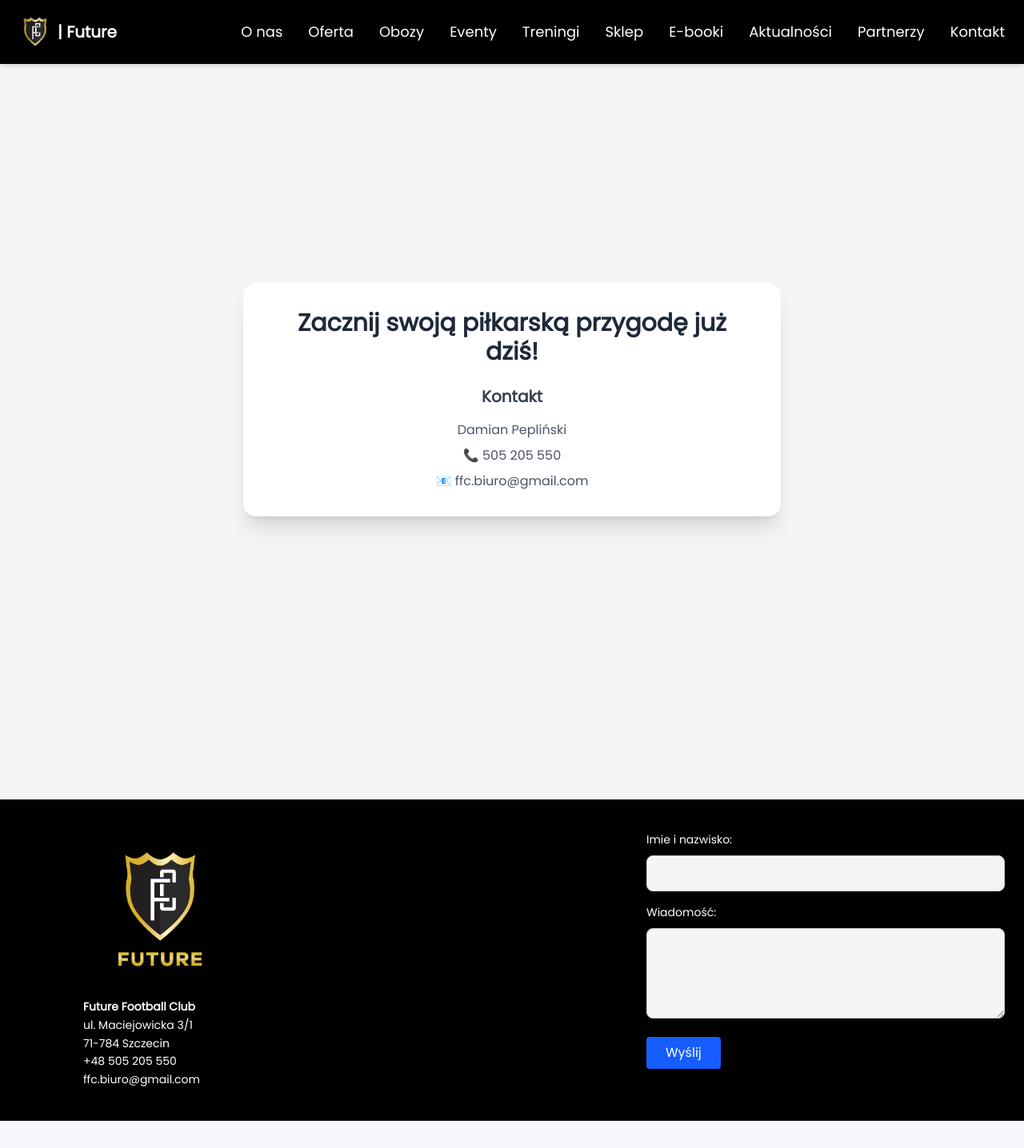
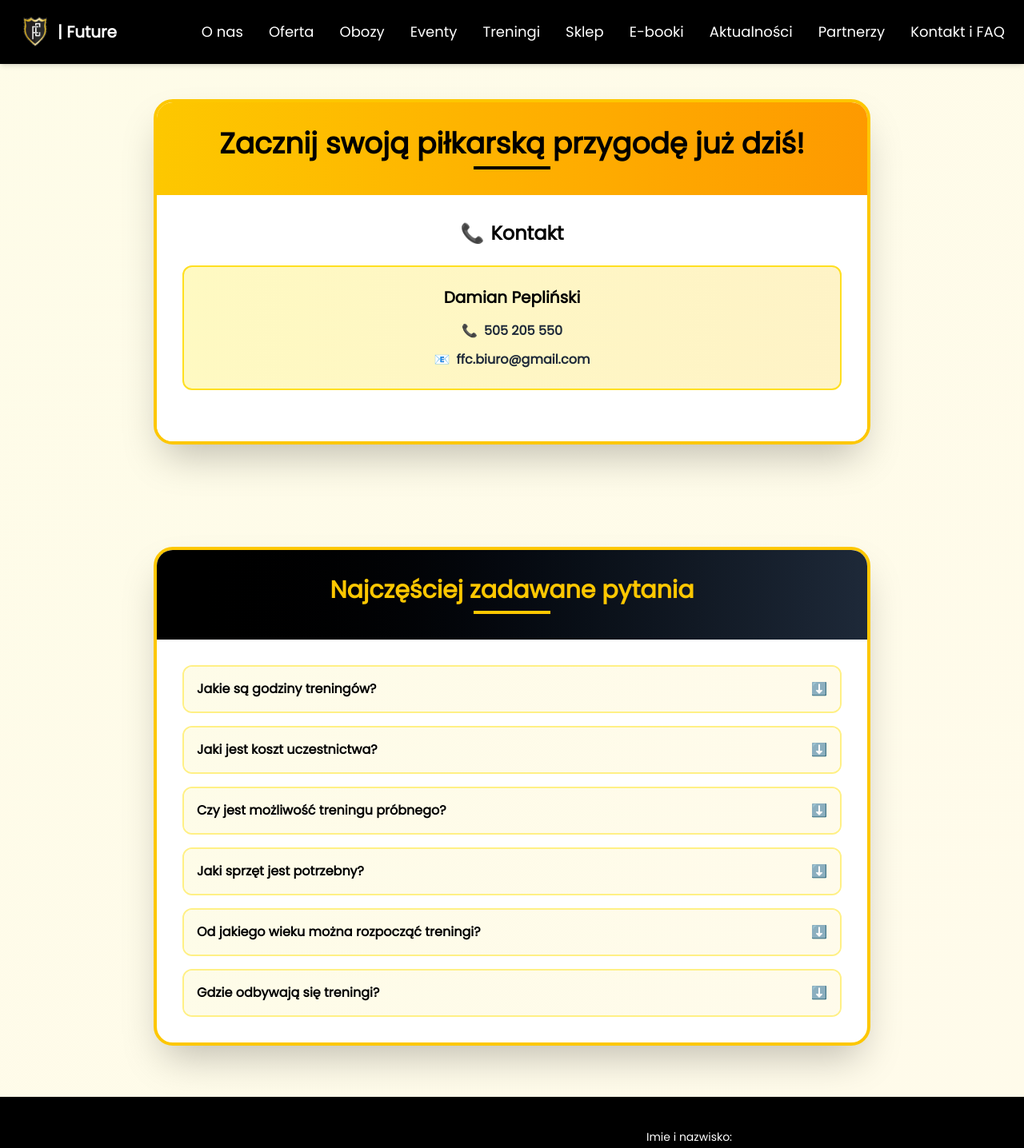
Before and after one commit to Sewex333/Future_site, a React (Vite) app in the folder Future_site/frontend/: page /kontakt in a window 1280 px wide. Shown: the top 1436 px of the page at 80% size. Before the commit the page ends 1402 px from the top, so only its background shows below. Built offline with nearby package versions, Linux system fonts and the light colour scheme.

Commit message:
szybka zamiana do kontaktu

```diff
--- a/Future_site/frontend/src/App.jsx
+++ b/Future_site/frontend/src/App.jsx
@@ -90,9 +90,7 @@ function App() {
               ></iframe>
   </div>
 </section>
-          {/* <div id='desc'>
-              <p>Lorem ipsum dolor sit amet consectetur adipisicing elit. Aliquid nemo consequatur maxime fugiat quisquam accusamus odit id, debitis enim ipsa temporibus fuga qui porro nihil at in, aliquam iste doloribus! Lorem ipsum dolor sit amet, consectetur adipisicing elit. Aspernatur voluptatem vitae consequatur, officia repellat minus voluptas corrupti accusamus hic voluptates quis fuga eum, adipisci illo incidunt optio magnam vel illum? Lorem ipsum dolor sit amet consectetur adipisicing elit. Numquam, aut! Fugiat rerum deleniti, tenetur consectetur commodi dolore odio non iure perspiciatis fuga explicabo eveniet beatae iusto debitis illo necessitatibus culpa.</p>
-          </div> */}
+
       </main>
       <Form />
       <Footer />
--- a/Future_site/frontend/src/pages/Kontakt.jsx
+++ b/Future_site/frontend/src/pages/Kontakt.jsx
@@ -1,23 +1,131 @@
-import React from 'react'
+import React, { useState } from 'react';
 import Navbar from './Navbar'
 import Footer from './Footer'
 
+const faqData = {
+  "faq": [
+    {
+      "id": 1,
+      "pytanie": "Jakie są godziny treningów?",
+      "odpowiedz": "Treningi odbywają się od poniedziałku do piątku w godzinach 16:00-18:00, a w weekendy 10:00-12:00."
+    },
+    {
+      "id": 2,
+      "pytanie": "Jaki jest koszt uczestnictwa?",
+      "odpowiedz": "Miesięczna składka wynosi 150 zł. Dostępne są również karnety półroczne i roczne z rabatem."
+    },
+    {
+      "id": 3,
+      "pytanie": "Czy jest możliwość treningu próbnego?",
+      "odpowiedz": "Tak, oferujemy jeden bezpłatny trening próbny dla każdego nowego zawodnika."
+    },
+    {
+      "id": 4,
+      "pytanie": "Jaki sprzęt jest potrzebny?",
+      "odpowiedz": "Podstawowy sprzęt to korki, getry, spodenki i koszulka. Piłki zapewniamy podczas treningów."
+    },
+    {
+      "id": 5,
+      "pytanie": "Od jakiego wieku można rozpocząć treningi?",
+      "odpowiedz": "Przyjmujemy dzieci od 6 roku życia. Mamy grupy podzielone wiekowo."
+    },
+    {
+      "id": 6,
+      "pytanie": "Gdzie odbywają się treningi?",
+      "odpowiedz": "Treningi odbywają się na kompleksie sportowym przy ul. Sportowej 15 w Łodzi."
+    }
+  ]
+};
+
 const Kontakt = () => {
+  const [activeAccordion, setActiveAccordion] = useState(null);
+
+  const toggleAccordion = (id) => {
+    setActiveAccordion(activeAccordion === id ? null : id);
+  };
+
   return (
     <>
-      <Navbar />
-      <div className="w-full h-250 flex items-center justify-center bg-gray-100 px-4">
-        <div className="max-w-2xl w-full bg-white shadow-xl rounded-2xl p-8 text-center">
-          <h1 className="text-3xl font-bold text-gray-800 mb-6">Zacznij swoją piłkarską przygodę już dziś!</h1>
-          <h2 className="text-xl font-semibold text-gray-700 mb-4">Kontakt</h2>
-          <p className="text-gray-600 mb-2">Damian Pepliński</p>
-          <p className="text-gray-600 mb-2">📞 505 205 550</p>
-          <p className="text-gray-600">📧 ffc.biuro@gmail.com</p>
+    <Navbar />
+    <div className="min-h-screen bg-gradient-to-br from-yellow-50 to-amber-50">
+      <div className="bg-black text-white p-4 text-center">
+        <h3 className="text-xl font-bold">⚽ Football Club</h3>
+      </div>
+      <div className="w-full py-16 px-4">
+        <div className="max-w-4xl mx-auto">
+          <div className="bg-white shadow-2xl rounded-3xl overflow-hidden border-4 border-yellow-400">
+            <div className="bg-gradient-to-r from-yellow-400 to-amber-500 p-8 text-center">
+              <h1 className="text-4xl font-bold text-black mb-2">
+                Zacznij swoją piłkarską przygodę już dziś!
+              </h1>
+              <div className="w-24 h-1 bg-black mx-auto"></div>
+            </div>
+
+            <div className="p-8 bg-white">
+              <div className="text-center mb-8">
+                <h2 className="text-2xl font-bold text-black mb-6 flex items-center justify-center">
+                  <span className="text-yellow-500 mr-2">📞</span>
+                  Kontakt
+                </h2>
+                <div className="bg-gradient-to-r from-yellow-100 to-amber-100 rounded-xl p-6 border-2 border-yellow-300">
+                  <h3 className="text-xl font-bold text-black mb-4">Damian Pepliński</h3>
+                  <div className="space-y-3">
+                    <div className="flex items-center justify-center text-gray-800">
+                      <span className="text-yellow-600 mr-2">📞</span>
+                      <span className="font-semibold">505 205 550</span>
+                    </div>
+                    <div className="flex items-center justify-center text-gray-800">
+                      <span className="text-yellow-600 mr-2">📧</span>
+                      <span className="font-semibold">ffc.biuro@gmail.com</span>
+                    </div>
+                  </div>
+                </div>
+              </div>
+            </div>
+          </div>
         </div>
       </div>
-      <Footer />
+
+      <div className="w-full py-16 px-4">
+        <div className="max-w-4xl mx-auto">
+          <div className="bg-white shadow-2xl rounded-3xl overflow-hidden border-4 border-yellow-400">
+            <div className="bg-gradient-to-r from-black to-gray-800 p-8 text-center">
+              <h2 className="text-3xl font-bold text-yellow-400 mb-2">
+                Najczęściej zadawane pytania
+              </h2>
+              <div className="w-24 h-1 bg-yellow-400 mx-auto"></div>
+            </div>
+
+            <div className="p-8">
+              <div className="space-y-4">
+                {faqData.faq.map((item) => (
+                  <div key={item.id} className="border-2 border-yellow-200 rounded-xl overflow-hidden">
+                    <button
+                      onClick={() => toggleAccordion(item.id)}
+                      className="w-full p-4 text-left bg-gradient-to-r from-yellow-50 to-amber-50 hover:from-yellow-100 hover:to-amber-100 transition-all duration-300 flex justify-between items-center"
+                    >
+                      <span className="font-semibold text-black">{item.pytanie}</span>
+                      <span className={`text-yellow-600 transition-transform duration-300 ${activeAccordion === item.id ? 'rotate-180' : ''}`}>
+                        ⬇️
+                      </span>
+                    </button>
+                    {activeAccordion === item.id && (
+                      <div className="p-4 bg-white border-t-2 border-yellow-200">
+                        <p className="text-gray-700">{item.odpowiedz}</p>
+                      </div>
+                    )}
+                  </div>
+                ))}
+              </div>
+            </div>
+          </div>
+        </div>
+      </div>
+
+    </div>
+    <Footer />
     </>
-  )
-}
+  );
+};
 
-export default Kontakt
+export default Kontakt;
--- a/Future_site/frontend/src/pages/Navbar.jsx
+++ b/Future_site/frontend/src/pages/Navbar.jsx
@@ -29,7 +29,7 @@ const Navbar = () => {
         <Link to="/ebooki-materialy" className="hover:text-yellow-400">E-booki</Link>
         <Link to="/aktualnosci" className="hover:text-yellow-400">Aktualności</Link>
         <Link to="/partnerzy" className="hover:text-yellow-400">Partnerzy</Link>
-        <Link to="/kontakt" className="hover:text-yellow-400">Kontakt</Link>
+        <Link to="/kontakt" className="hover:text-yellow-400">Kontakt i FAQ</Link>
       </div>
     </nav>
   )
```
